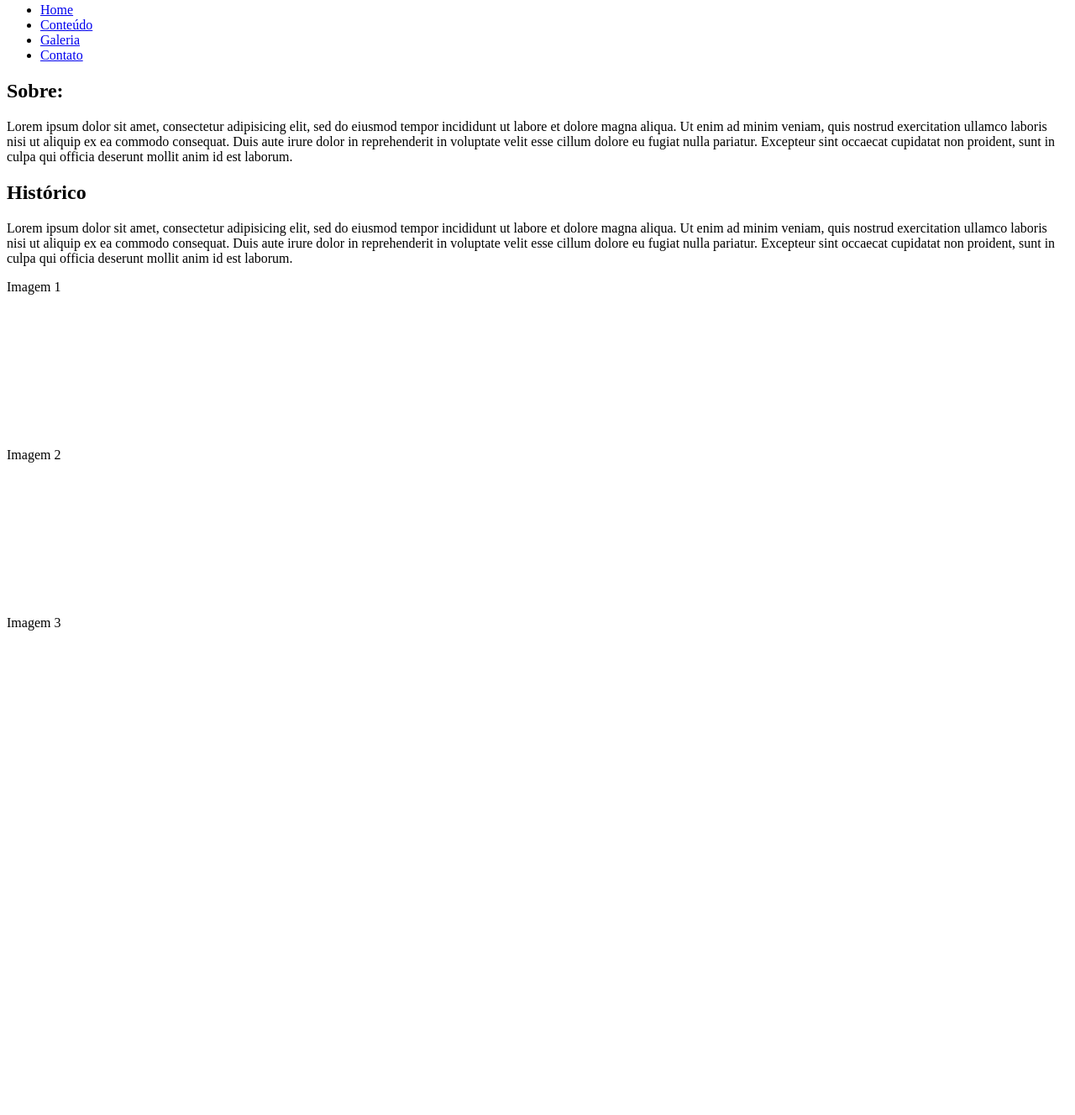
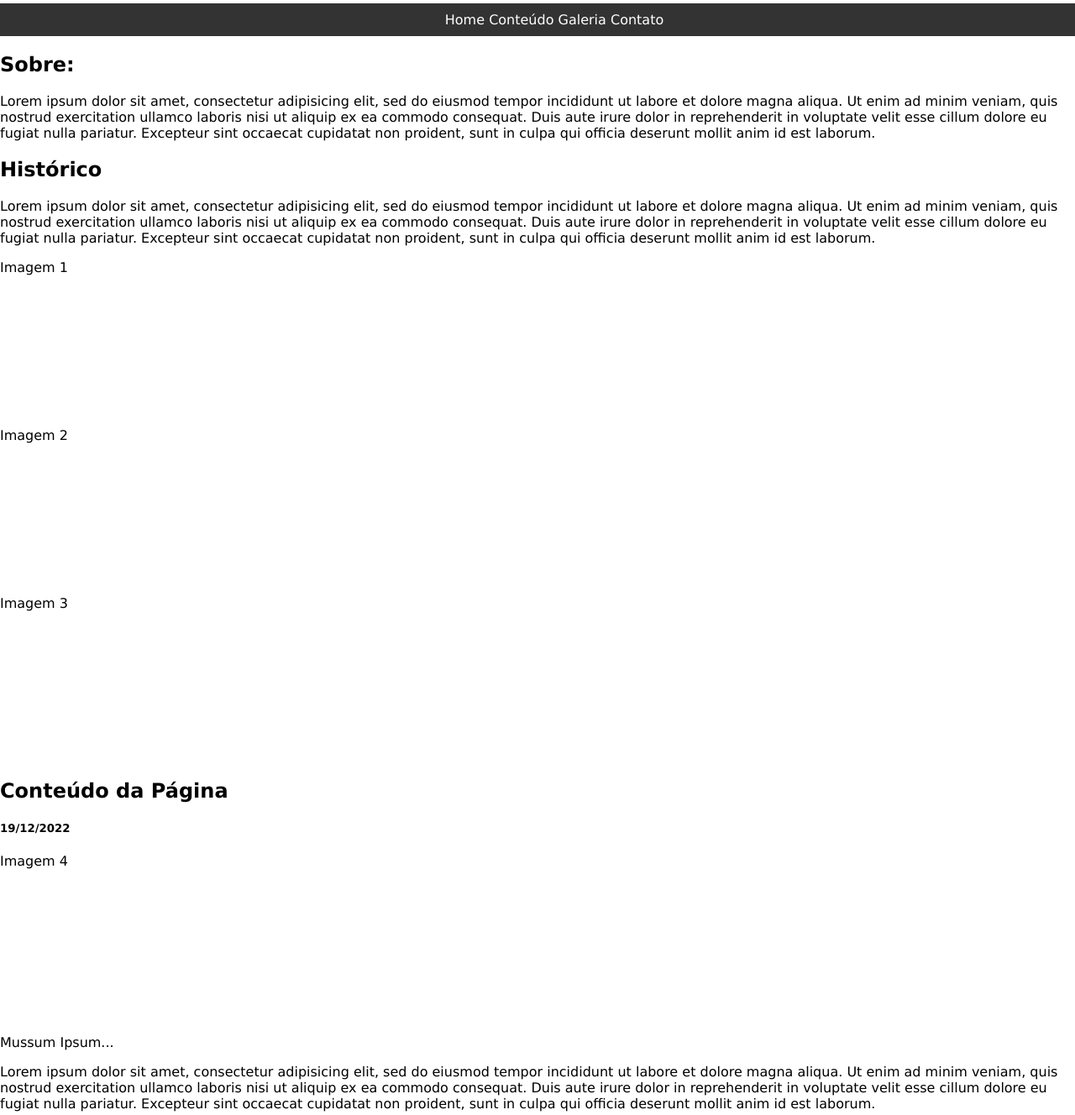
Before and after one commit to LeandroMMB/apLayout, a plain HTML site: page index.html in a window 1280 px wide. Shown: the part 77-1405 px from the top of the page at 84% size. Before the commit the page ends 1018 px from the top, so only its background shows below. Drawn offline with Linux system fonts and the light colour scheme.

Commit message:
Introduzindo o CSS

```diff
--- /dev/null
+++ b/estilo.css
@@ -0,0 +1,41 @@
+/*
+Click nbfs://nbhost/SystemFileSystem/Templates/Licenses/license-default.txt to change this license
+Click nbfs://nbhost/SystemFileSystem/Templates/ClientSide/css.css to edit this template
+*/
+/*
+    Created on : 19/12/2022, 18:14:33
+    Author     : 182200285
+*/
+
+*{
+    box-sizing: border-box;
+}
+
+body{
+    font-family: Verdana;
+    margin: 0;
+}
+
+nav{
+    text-align: center;
+    background-color: #333;
+    width: 100%;
+}
+
+nav a{
+    transition: 400ms;
+    text-decoration: none;
+    color: white;
+}
+
+nav ul{
+    margin: 0;
+    padding-top: 10px;
+    padding-bottom: 10px;
+}
+
+nav li{
+    list-style-type: none;
+    display: inline;
+    color: white;
+}
--- a/index.html
+++ b/index.html
@@ -46,8 +46,33 @@ Click nbfs://nbhost/SystemFileSystem/Templates/ClientSide/html.html to edit this
                 </div>
             </div><!-- fim da div esquerda -->
             <div class="conteudo">
-
+                <h2>Conteúdo da Página</h2>
+                <h5>19/12/2022</h5>
+                <div class="imgFake" style="height: 200px">
+                    Imagem 4
+                </div>
+                <p>Mussum Ipsum...</p>
+                <p>
+                    Lorem ipsum dolor sit amet, consectetur adipisicing elit, sed do eiusmod tempor incididunt ut labore et dolore magna aliqua. Ut enim ad minim veniam, quis nostrud exercitation ullamco laboris nisi ut aliquip ex ea commodo consequat. Duis aute irure dolor in reprehenderit in voluptate velit esse cillum dolore eu fugiat nulla pariatur. Excepteur sint occaecat cupidatat non proident, sunt in culpa qui officia deserunt mollit anim id est laborum.
+                </p>
+                <picture>
+                    <source media="(min-width: 600px)" srcset="./imagens/imgMedia.jpg" width="600px"/>
+                    <source media="(min-width: 465px)" srcset="./imagens/imgPequena.jpg"/>
+                    <img src="./imagens/caminho.jpg" alt="Caminho entre árvores" style="max-width: 100%; height: auto;"/>
+                </picture>
+                <br/> <!-- força a quebra de linha -->
+                <h2>Subtítulo</h2>
+                <h5>18/12/2022</h5>
+                <p>Mussunzingo...</p>
+                <p>
+                    Lorem ipsum dolor sit amet, consectetur adipisicing elit, sed do eiusmod tempor incididunt ut labore et dolore magna aliqua. Ut enim ad minim veniam, quis nostrud exercitation ullamco laboris nisi ut aliquip ex ea commodo consequat. Duis aute irure dolor in reprehenderit in voluptate velit esse cillum dolore eu fugiat nulla pariatur. Excepteur sint occaecat cupidatat non proident, sunt in culpa qui officia deserunt mollit anim id est laborum.
+                </p>
             </div><!-- fim da div conteudo -->
+            <div class="footer">
+                <h2>Footer - Rodapé</h2>
+                <br/>
+                &COPY; Todos os direitos reservados. Leandro Bandeira
+            </div>
         </div><!-- fim da div container -->
     </body>
 </html>
```
Also changed, not shown: nbproject/private/private.xml (added, +10 -0 lines).
